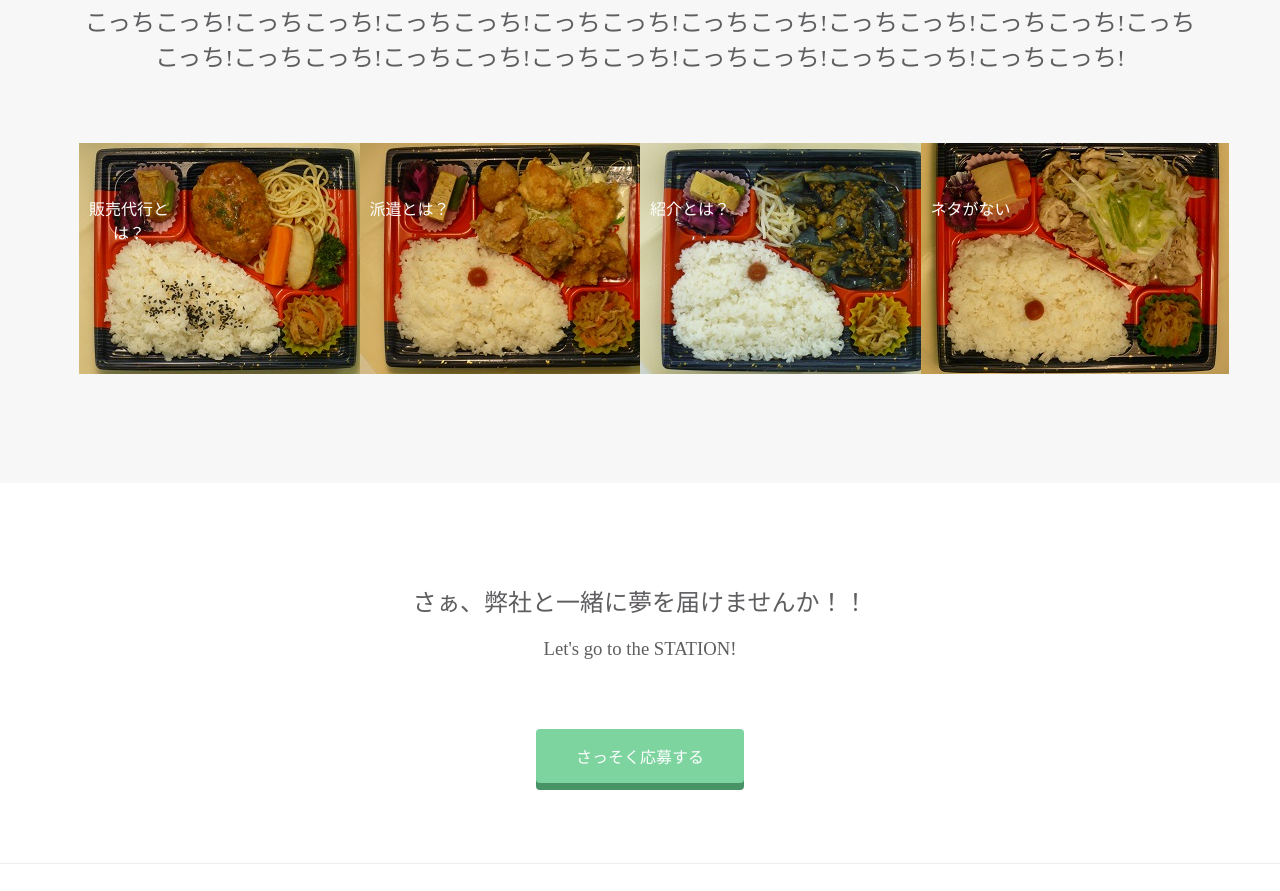
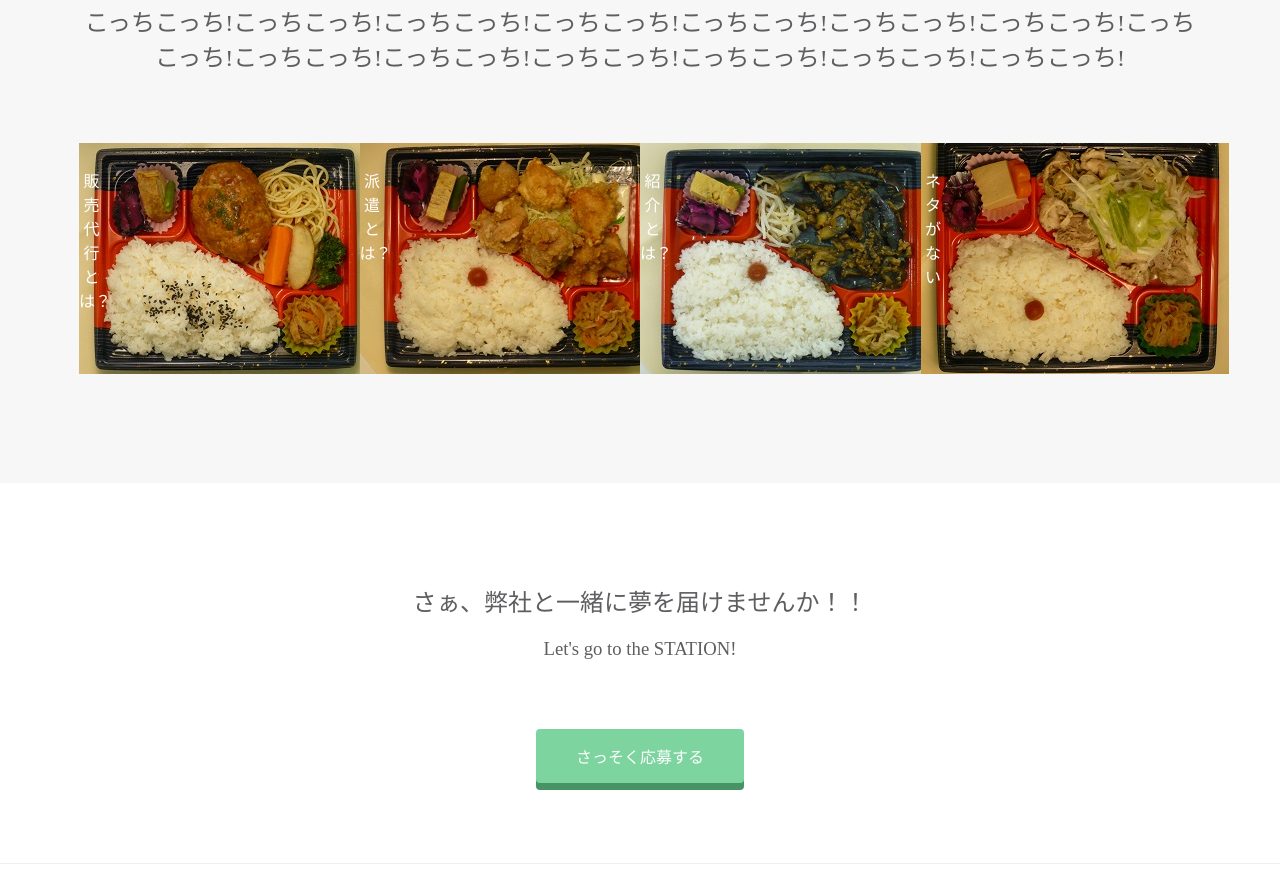
Before and after one commit to NIKH-HUMAN-LINK/NIKH-HUMAN-LINK.github.io, a plain HTML site: page index.html in a window 1280 px wide. Shown: the part 844-1735 px from the top of the page. Drawn offline with Linux system fonts and the light colour scheme; files whose address does not match are found by name.

Commit message:
Add files via upload

```diff
--- a/stylesheet.css
+++ b/stylesheet.css
@@ -137,9 +137,9 @@ header {
 
 .lesson-icon {
   position: relative;
-  border-radius: 25px;
-  width: 100px;
-  height: 100px;
+  border-radius: 50%;
+  width: 25px;
+  height: 25px;
 }
 
 .lesson-icon p {
```
